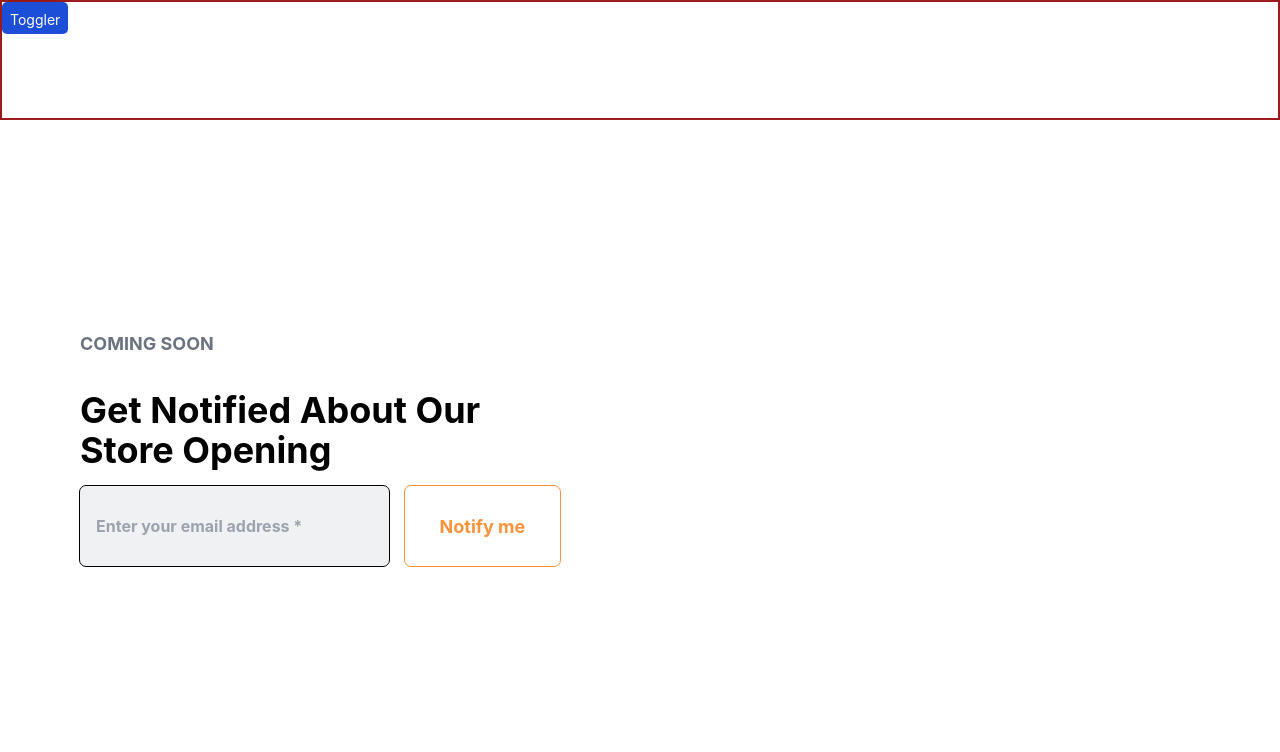
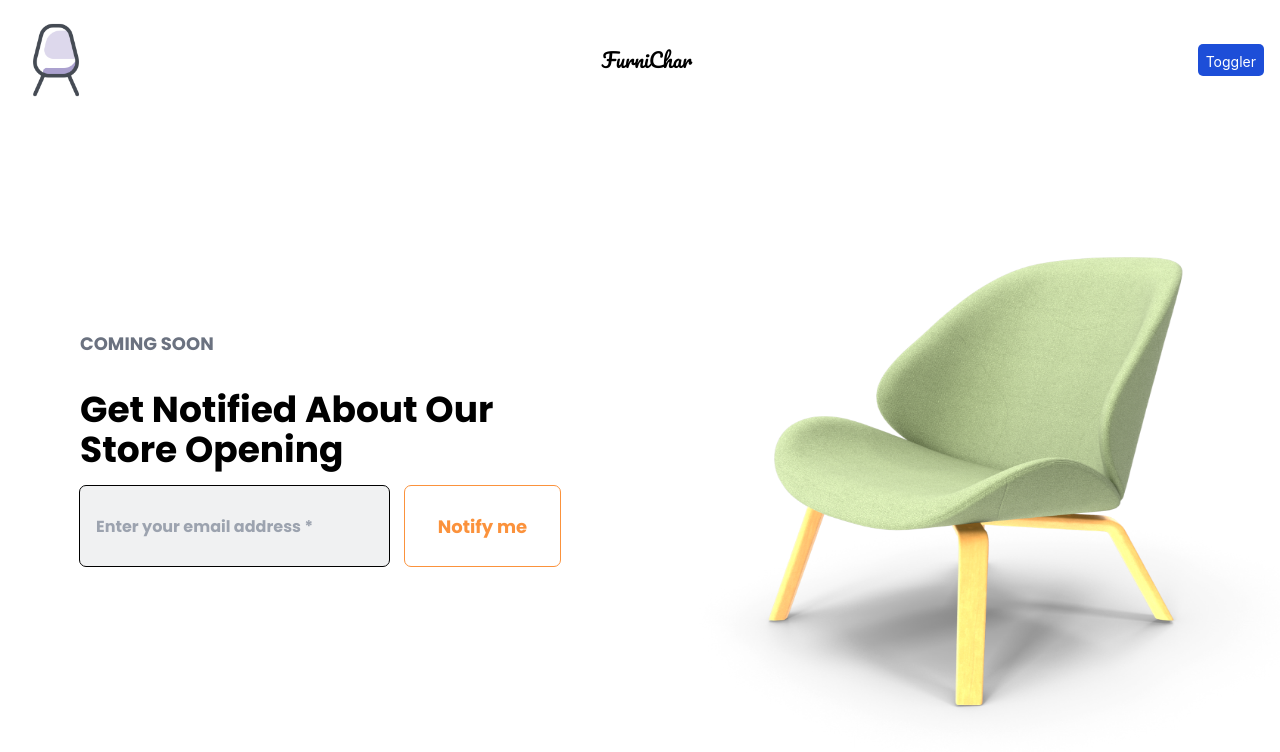
Before and after one commit to irriz-jayy/dark-mode, a React (Create React App) app: page / in a window 1280 px wide. Shown: the top 752 px of the page. Built offline with nearby package versions, Linux system fonts and the light colour scheme.

Commit message:
initial styling done

```diff
--- a/src/components/Landingpage.jsx
+++ b/src/components/Landingpage.jsx
@@ -1,13 +1,16 @@
 import React from "react";
+import chairlogo from "../assets/chairlogo.png";
+import chair from "../assets/chair.png";
 
 function Landingpage() {
   return (
     <>
-      <header className="border border-2 border-red-800 h-[15vh] flex">
-        <img src="" alt="" className="" />
+      <header className="h-[15vh] flex items-center justify-between px-4">
+        <img src={chairlogo} alt="" className="h-20 w-20" />
+        <p className="font-logo text-xl">FurniChar</p>
         <button className="h-8 p-2 text-sm">Toggler</button>
       </header>
-      <div className="h-[80vh] font-bold">
+      <div className="h-[80vh] flex flex-row font-bold font-poppin">
         <div className="h-full w-1/2 flex justify-center items-center">
           <div className="flex flex-col w-3/4 justify-center items-center">
             <p className="text-gray-500 w-full text-left text-lg py-4">
@@ -28,7 +31,7 @@ function Landingpage() {
             </form>
           </div>
         </div>
-        <img src="" alt="" />
+        <img src={chair} alt="" className="h-full w-1/2" />
       </div>
     </>
   );
--- a/src/index.css
+++ b/src/index.css
@@ -1,3 +1,5 @@
+@import url("https://fonts.googleapis.com/css2?family=DM+Sans:ital,wght@0,400;0,500;0,700;1,400;1,500;1,700&family=DM+Serif+Display:ital@0;1&family=Noto+Serif:ital,wght@0,400;0,700;1,400;1,700&family=Outfit:wght@100;200;300;400;500;600;700;800;900&family=Pacifico&family=Poppins:ital,wght@0,100;0,200;0,300;0,400;0,500;0,600;0,700;0,800;0,900;1,100;1,200;1,300;1,400;1,500;1,600;1,700;1,800;1,900&family=Source+Serif+4:ital,wght@0,200;0,300;0,400;0,500;0,600;0,700;0,800;0,900;1,200;1,300;1,400;1,500;1,600;1,700;1,800;1,900&family=Urbanist:ital,wght@0,100;0,200;0,300;0,400;0,500;0,600;0,700;0,800;0,900;1,100;1,200;1,300;1,400;1,500;1,600;1,700;1,800;1,900&display=swap");
+
 @tailwind base;
 @tailwind components;
 @tailwind utilities;
--- a/tailwind.config.js
+++ b/tailwind.config.js
@@ -2,7 +2,12 @@
 module.exports = {
   content: ["./src/**/*.{js,jsx,ts,tsx}"],
   theme: {
-    extend: {},
+    extend: {
+      fontFamily: {
+        poppin: ["Poppins"],
+        logo: ["Pacifico"],
+      },
+    },
+    plugins: [],
   },
-  plugins: [],
 };
```
Also changed, not shown: src/assets/chair.png (added), src/assets/chairlogo.png (added).
